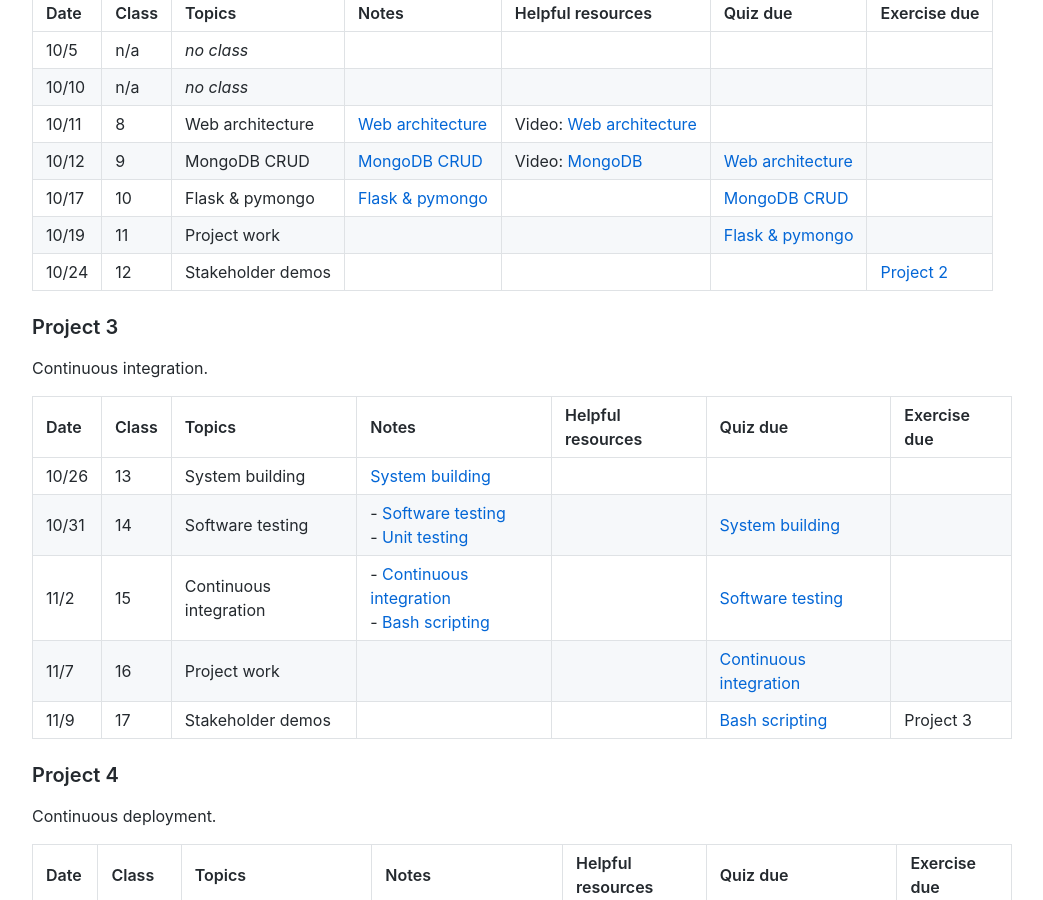
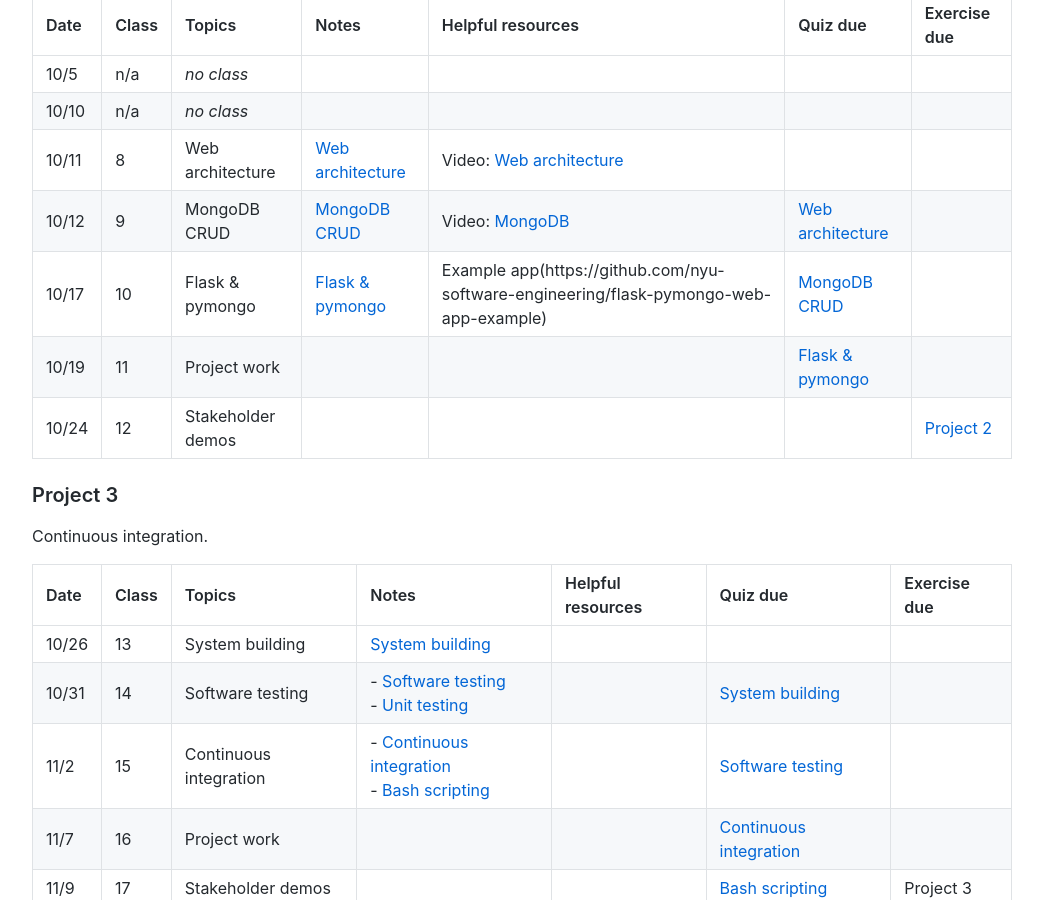
Before and after one commit to nyu-software-engineering/course-materials, a Jekyll site: the page built from content/schedule.md, in a window 1280 px wide and 900 px high, scrolled down 1443 px. Shown: the whole window, without its empty margins (118-1161 px from the left). Built offline with Jekyll 4.4.1, drawn with Linux system fonts in a browser that asks for light colours; comment, search, counter and statistics services are not loaded.

Commit message:
example pymongo/flask app

```diff
--- a/content/schedule.md
+++ b/content/schedule.md
@@ -36,15 +36,15 @@ Gather requirements, draft a product specification for a mobile application, and
 
 Build a mobile web application.
 
-| Date  | Class | Topics            | Notes                                        | Helpful resources                                       | Quiz due                                                | Exercise due                                         |
-| :---- | :---- | :---------------- | :------------------------------------------- | :------------------------------------------------------ | :------------------------------------------------------ | :--------------------------------------------------- |
-| 10/5  | n/a   | _no class_        |                                              |                                                         |                                                         |                                                      |
-| 10/10 | n/a   | _no class_        |                                              |                                                         |                                                         |                                                      |
-| 10/11 | 8     | Web architecture  | [Web architecture](slides/web-architecture/) | Video: [Web architecture](https://youtu.be/AqzgVlHOAz8) |                                                         |                                                      |
-| 10/12 | 9     | MongoDB CRUD      | [MongoDB CRUD](slides/mongodb-crud/)         | Video: [MongoDB](https://youtu.be/nf7kW6Fu_Yk)          | [Web architecture](https://forms.gle/ApWztCS6Fkh6rNtA9) |                                                      |
-| 10/17 | 10    | Flask & pymongo   | [Flask & pymongo](slides/pymongo-flask/)     |                                                         | [MongoDB CRUD](https://forms.gle/3NmVKAhYYyE8dvBx7)     |                                                      |
-| 10/19 | 11    | Project work      |                                              |                                                         | [Flask & pymongo](https://forms.gle/KitqzGtcqsWiz6J47)  |                                                      |
-| 10/24 | 12    | Stakeholder demos |                                              |                                                         |                                                         | [Project 2](https://classroom.github.com/a/3i4ut50j) |
+| Date  | Class | Topics            | Notes                                        | Helpful resources                                                                      | Quiz due                                                | Exercise due                                         |
+| :---- | :---- | :---------------- | :------------------------------------------- | :------------------------------------------------------------------------------------- | :------------------------------------------------------ | :--------------------------------------------------- |
+| 10/5  | n/a   | _no class_        |                                              |                                                                                        |                                                         |                                                      |
+| 10/10 | n/a   | _no class_        |                                              |                                                                                        |                                                         |                                                      |
+| 10/11 | 8     | Web architecture  | [Web architecture](slides/web-architecture/) | Video: [Web architecture](https://youtu.be/AqzgVlHOAz8)                                |                                                         |                                                      |
+| 10/12 | 9     | MongoDB CRUD      | [MongoDB CRUD](slides/mongodb-crud/)         | Video: [MongoDB](https://youtu.be/nf7kW6Fu_Yk)                                         | [Web architecture](https://forms.gle/ApWztCS6Fkh6rNtA9) |                                                      |
+| 10/17 | 10    | Flask & pymongo   | [Flask & pymongo](slides/pymongo-flask/)     | Example app(https://github.com/nyu-software-engineering/flask-pymongo-web-app-example) | [MongoDB CRUD](https://forms.gle/3NmVKAhYYyE8dvBx7)     |                                                      |
+| 10/19 | 11    | Project work      |                                              |                                                                                        | [Flask & pymongo](https://forms.gle/KitqzGtcqsWiz6J47)  |                                                      |
+| 10/24 | 12    | Stakeholder demos |                                              |                                                                                        |                                                         | [Project 2](https://classroom.github.com/a/3i4ut50j) |
 
 ### Project 3
 
```
